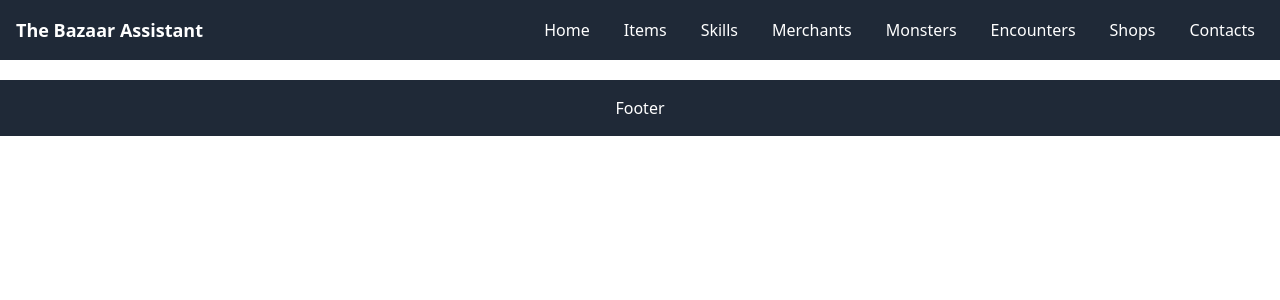
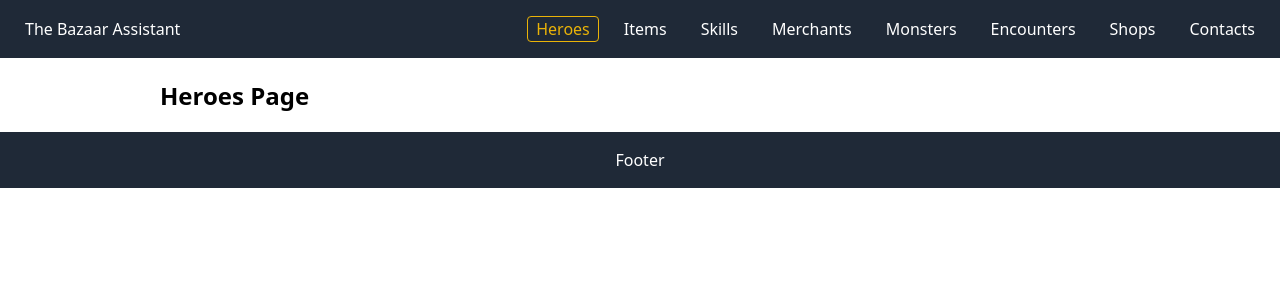
Before and after one commit to EmilioGall/thebazaar-wiki-frontend, a React (Vite) app: page /heroes in a window 1280 px wide. Shown: the top 300 px of the page. Built offline with nearby package versions, Linux system fonts and the light colour scheme.

Commit message:
feat: added Heroes Page and its client route - src/App.jsx

```diff
--- a/index.html
+++ b/index.html
@@ -4,7 +4,7 @@
     <meta charset="UTF-8" />
     <link rel="icon" type="image/svg+xml" href="/public/TheBazaar-logo-icon-500x500.ico" />
     <meta name="viewport" content="width=device-width, initial-scale=1.0" />
-    <title>TheBazaar - Wiki</title>
+    <title>TheBazaar - Assistant</title>
   </head>
   <body>
     <div id="root"></div>
--- a/src/App.jsx
+++ b/src/App.jsx
@@ -1,6 +1,7 @@
 import React from 'react';
 import { BrowserRouter as Router, Routes, Route, NavLink } from 'react-router-dom';
 import Home from './pages/Home';
+import Heroes from './pages/Heroes';
 import Items from './pages/Items';
 import Skills from './pages/Skills';
 import Merchants from './pages/Merchants';
@@ -21,15 +22,21 @@ function App() {
 
           <div className="container mx-auto flex justify-between items-center">
 
-            <div className="text-lg font-bold">The Bazaar Assistant</div>
+            <NavLink
+              className={({ isActive }) => isActive ? 'rounded text-yellow-500 border border-yellow-500 px-2' : 'border border-gray-800 px-2'}
+              to="/"
+            >
+              The Bazaar Assistant
+            </NavLink>
+            <div className="text-lg font-bold"></div>
 
             <div className="flex space-x-4">
 
               <NavLink
                 className={({ isActive }) => isActive ? 'rounded text-yellow-500 border border-yellow-500 px-2' : 'border border-gray-800 px-2'}
-                to="/"
+                to="/heroes"
               >
-                Home
+                Heroes
               </NavLink>
               <NavLink
                 className={({ isActive }) => isActive ? 'rounded text-yellow-500 border border-yellow-500 px-2' : 'border border-gray-800 px-2'}
@@ -87,6 +94,7 @@ function App() {
         <Routes>
 
           <Route path="/" element={<Home />} />
+          <Route path="/heroes" element={<Heroes />} />
           <Route path="/items" element={<Items />} />
           <Route path="/skills" element={<Skills />} />
           <Route path="/merchants" element={<Merchants />} />
--- /dev/null
+++ b/src/pages/Heroes.jsx
@@ -0,0 +1,17 @@
+import React from 'react';
+
+function Home() {
+
+   return (
+
+      <div className="container mx-auto my-5">
+
+         <h1 className="text-2xl font-bold">Heroes Page</h1>
+
+      </div>
+
+   );
+
+}
+
+export default Home;
```
